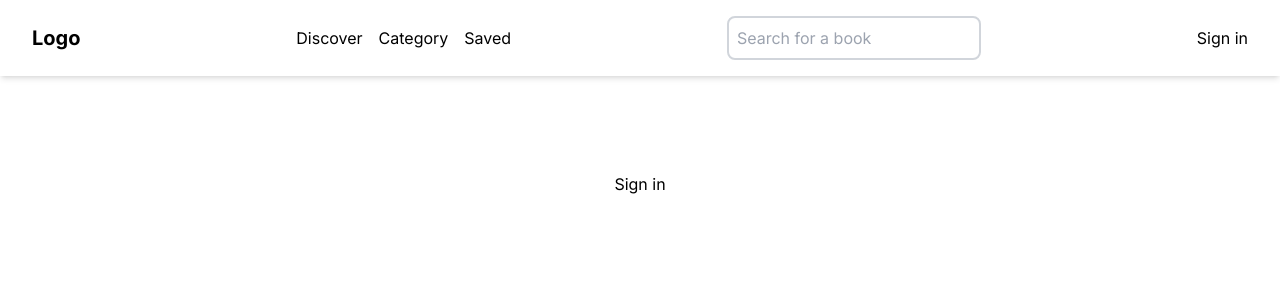
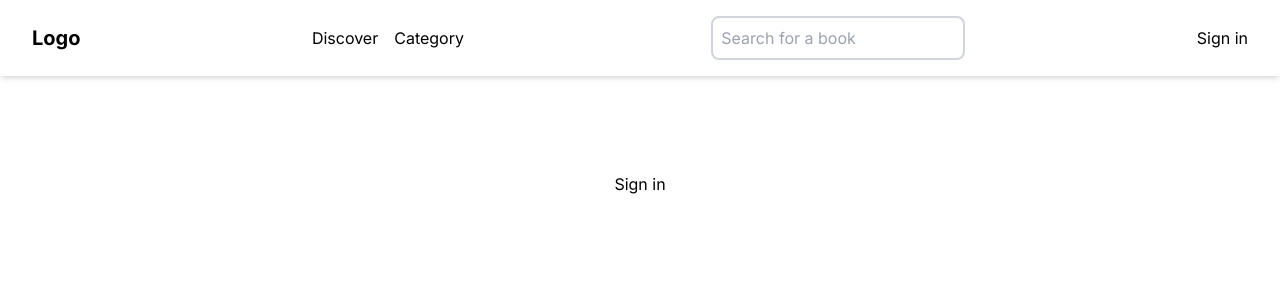
Before and after one commit to chingu-voyages/v44-tier3-team-33, a Next.js app in the folder frontend/: page / in a window 1280 px wide. Shown: the top 300 px of the page. Built offline with nearby package versions, Linux system fonts and the light colour scheme; no server answers.

Commit message:
Conditionally render Saved link in Navbar

```diff
--- a/frontend/src/components/Navbar/Navbar.tsx
+++ b/frontend/src/components/Navbar/Navbar.tsx
@@ -10,7 +10,7 @@ function Navbar() {
   return (
     <header className="flex justify-between items-center px-8 py-4 shadow-md">
       <Link href="" className="font-bold text-xl">Logo</Link>
-      <NavbarClient />
+      <NavbarClient userId={userId} />
       {userId ?
         <>
           <Link href=""><RxAvatar className="text-4xl" /></Link>
--- a/frontend/src/components/Navbar/NavbarClient.tsx
+++ b/frontend/src/components/Navbar/NavbarClient.tsx
@@ -5,7 +5,8 @@ import { CiSearch } from "react-icons/ci"
 
 import { RxHamburgerMenu } from "react-icons/rx"
 
-function NavbarClient() {
+
+function NavbarClient({ userId}: {userId: string | null}) {
   const [isOpen, setIsOpen] = useState(false)
   const [searchBar, setSearchBar] = useState(false)
 
@@ -21,7 +22,7 @@ function NavbarClient() {
       <nav className={`flex  gap-4 ${isOpen ? "flex-col fixed left-0 top-[60px] xs:z-20 bg-white xs:shadow-lg p-4 w-full" : "hidden md:block md:flex-row md:w-auto "}`}>
         <Link className="hover:opacity-60 focus:opacity:60  md:pr-4" href="">Discover</Link>
         <Link className="hover:opacity-60 focus:opacity:60 md:pr-4" href="">Category</Link>
-        <Link className="hover:opacity-60 focus:opacity:60" href="">Saved</Link>
+        {userId && <Link className="hover:opacity-60 focus:opacity:60" href="">Saved</Link>}
       </nav>
       <button onClick={toggleNav} className='md:hidden'>
         <RxHamburgerMenu />
```
